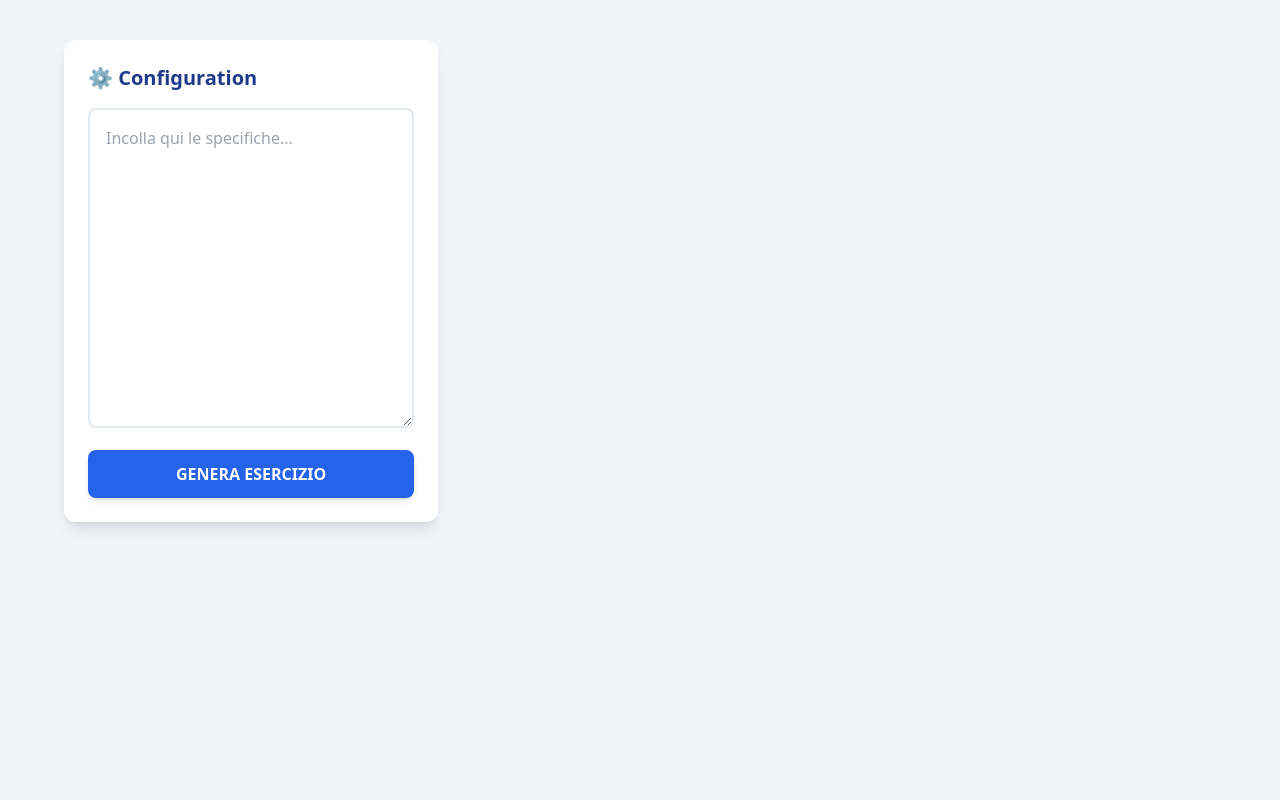
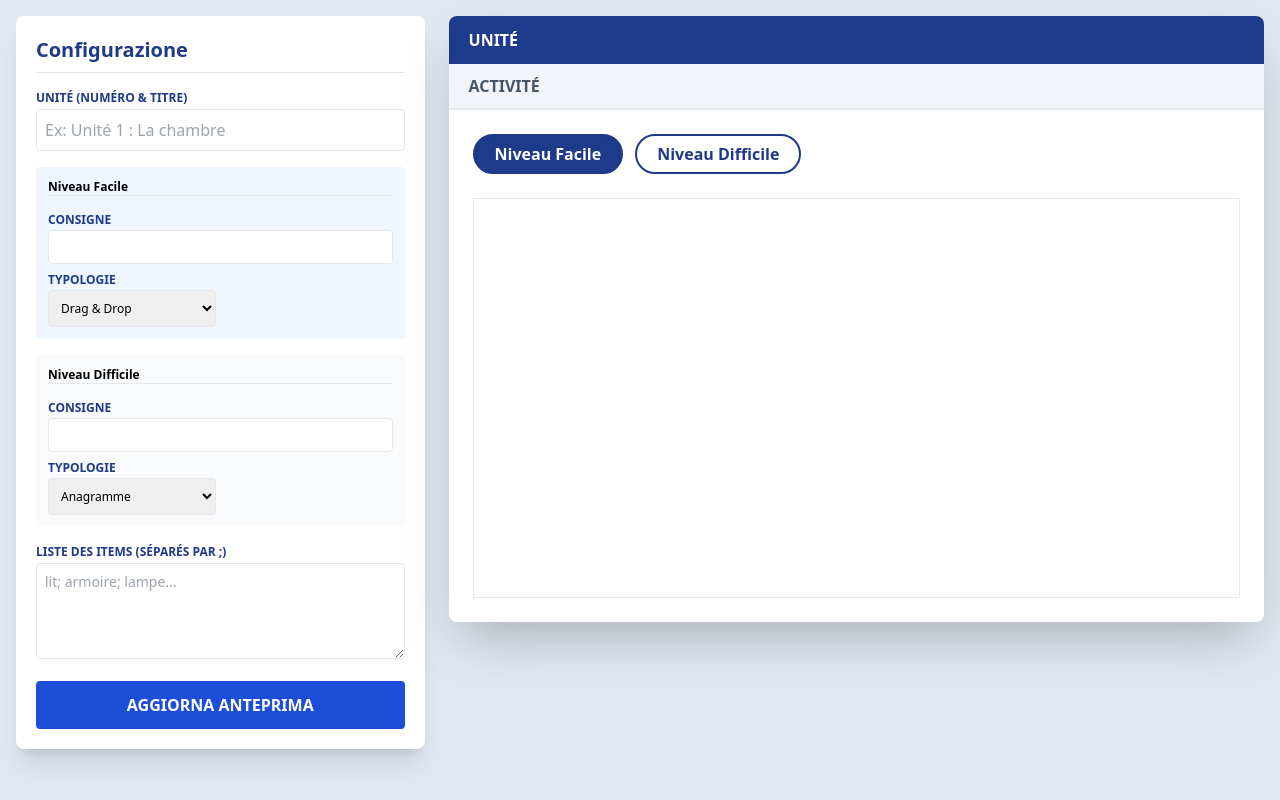
Before and after one commit to pietroputignano/strumento-didattico-ai, a Flask app: page / in a window 1280 px wide. Run offline with Flask 3, Linux system fonts and the light colour scheme; some libraries are stand-ins or nearby versions.

Commit message:
Update index.html

```diff
--- a/templates/index.html
+++ b/templates/index.html
@@ -5,115 +5,106 @@
     <title>Générateur FLE Hachette</title>
     <script src="https://cdn.tailwindcss.com"></script>
     <style>
-        .h-1 { background-color: #2b469b; color: white; padding: 12px; font-weight: bold; text-transform: uppercase; font-size: 1.1rem; }
-        .h-2 { background-color: #e2e8f0; color: #475569; padding: 10px; font-weight: bold; border-bottom: 2px solid #cbd5e1; }
-        .btn-lvl { padding: 6px 20px; border-radius: 999px; border: 2px solid #2b469b; color: #2b469b; font-weight: bold; transition: 0.3s; }
-        .btn-lvl.active { background-color: #2b469b; color: white; }
-        .game-box { min-height: 350px; background: white; border: 1px solid #e2e8f0; border-radius: 0 0 8px 8px; }
-        .domino { border: 2px solid #2b469b; padding: 15px; border-radius: 8px; display: inline-block; margin: 8px; background: #f8fafc; font-weight: 600; }
+        .h-unite { background-color: #1e3a8a; color: white; padding: 12px 20px; font-weight: bold; text-transform: uppercase; }
+        .h-activite { background-color: #f1f5f9; color: #475569; padding: 10px 20px; font-weight: bold; border-bottom: 2px solid #e2e8f0; }
+        .btn-lvl { padding: 6px 20px; border-radius: 999px; border: 2px solid #1e3a8a; color: #1e3a8a; font-weight: bold; }
+        .btn-lvl.active { background-color: #1e3a8a; color: white; }
+        .game-canvas { min-height: 400px; background: white; border: 1px solid #e2e8f0; }
+        .input-label { font-size: 0.75rem; font-weight: bold; color: #1e3a8a; text-transform: uppercase; margin-bottom: 2px; display: block; }
     </style>
 </head>
-<body class="bg-slate-100 p-4 md:p-10">
+<body class="bg-slate-200 p-4">
 
-    <div class="max-w-6xl mx-auto flex flex-col md:flex-row gap-8">
-        <div class="md:w-1/3 bg-white p-6 rounded-xl shadow-lg">
-            <h2 class="text-xl font-bold mb-4 text-blue-900">⚙️ Configuration</h2>
-            <textarea id="userInput" class="w-full h-80 p-4 border-2 border-slate-200 rounded-lg mb-4 focus:border-blue-500 outline-none transition" placeholder="Incolla qui le specifiche..."></textarea>
-            <button onclick="genera()" id="btn-main" class="w-full bg-blue-600 text-white py-3 rounded-lg font-bold hover:bg-blue-800 shadow-md active:scale-95 transition">GENERA ESERCIZIO</button>
-        </div>
+    <div class="max-w-7xl mx-auto flex flex-col lg:flex-row gap-6">
+        <div class="lg:w-1/3 bg-white p-5 rounded-lg shadow-xl space-y-4">
+            <h2 class="text-xl font-bold text-blue-900 border-b pb-2">Configurazione</h2>
 
-        <div class="md:w-2/3">
-            <div id="preview" class="hidden shadow-2xl rounded-xl overflow-hidden bg-white">
-                <div id="out-unite" class="h-1 text-center md:text-left"></div>
-                <div id="out-titre" class="h-2 text-center md:text-left"></div>
+            <div>
+                <label class="input-label">Unité (Numéro & Titre)</label>
+                <input id="in-unite" type="text" class="w-full p-2 border rounded" placeholder="Ex: Unité 1 : La chambre">
+            </div>
 
-                <div class="p-6">
-                    <div class="flex gap-4 mb-6 justify-center md:justify-start">
-                        <button id="btn-f" class="btn-lvl active" onclick="switchLvl('f')">Niveau Facile</button>
-                        <button id="btn-d" class="btn-lvl" onclick="switchLvl('d')">Niveau Difficile</button>
-                    </div>
-
-                    <p id="out-consigne" class="text-slate-600 italic mb-6 text-lg"></p>
-                    <div id="game-area" class="game-box p-8 flex flex-wrap justify-center items-center">
-                        </div>
+            <div class="grid grid-cols-2 gap-2 text-xs bg-blue-50 p-3 rounded">
+                <div class="col-span-2 font-bold border-b mb-2">Niveau Facile</div>
+                <div class="col-span-2">
+                    <label class="input-label">Consigne</label>
+                    <input id="con-f" type="text" class="w-full p-2 border rounded text-xs">
+                </div>
+                <div>
+                    <label class="input-label">Typologie</label>
+                    <select id="type-f" class="w-full p-2 border rounded text-xs">
+                        <option value="drag">Drag & Drop</option>
+                        <option value="memory">Memory</option>
+                    </select>
                 </div>
             </div>
 
-            <div id="loading" class="hidden flex flex-col items-center justify-center h-full space-y-4 py-20">
-                <div class="animate-spin rounded-full h-12 w-12 border-b-2 border-blue-600"></div>
-                <p class="text-slate-500 font-medium">L'IA sta creando la risorsa...</p>
+            <div class="grid grid-cols-2 gap-2 text-xs bg-slate-50 p-3 rounded">
+                <div class="col-span-2 font-bold border-b mb-2">Niveau Difficile</div>
+                <div class="col-span-2">
+                    <label class="input-label">Consigne</label>
+                    <input id="con-d" type="text" class="w-full p-2 border rounded text-xs">
+                </div>
+                <div>
+                    <label class="input-label">Typologie</label>
+                    <select id="type-d" class="w-full p-2 border rounded text-xs">
+                        <option value="anagramme">Anagramme</option>
+                        <option value="croises">Mots Croisés</option>
+                    </select>
+                </div>
+            </div>
+
+            <div>
+                <label class="input-label">Liste des Items (Séparés par ;)</label>
+                <textarea id="items-list" class="w-full h-24 p-2 border rounded text-sm" placeholder="lit; armoire; lampe..."></textarea>
+            </div>
+
+            <button onclick="aggiornaAnteprima()" class="w-full bg-blue-700 text-white py-3 rounded font-bold hover:bg-blue-800 transition">AGGIORNA ANTEPRIMA</button>
+        </div>
+
+        <div class="lg:w-2/3">
+            <div id="res-container" class="bg-white rounded-lg shadow-2xl overflow-hidden min-h-[600px]">
+                <div id="res-unite" class="h-unite">UNITÉ</div>
+                <div id="res-activite" class="h-activite">ACTIVITÉ</div>
+
+                <div class="p-6">
+                    <div class="flex gap-3 mb-6">
+                        <button id="b-f" class="btn-lvl active" onclick="setLvl('f')">Niveau Facile</button>
+                        <button id="b-d" class="btn-lvl" onclick="setLvl('d')">Niveau Difficile</button>
+                    </div>
+
+                    <p id="res-consigne" class="italic text-slate-600 mb-6 text-lg"></p>
+
+                    <div id="game-area" class="game-canvas p-10 flex flex-wrap gap-4 justify-center items-center">
+                        </div>
+                </div>
             </div>
         </div>
     </div>
 
     <script>
-        let data = null;
+        let currentLevel = 'f';
 
-        async function genera() {
-            const txt = document.getElementById('userInput').value;
-            if(!txt) return alert("Inserisci il testo!");
-
-            document.getElementById('preview').classList.add('hidden');
-            document.getElementById('loading').classList.remove('hidden');
-
-            try {
-                const r = await fetch('/generate', {
-                    method: 'POST',
-                    headers: {'Content-Type': 'application/json'},
-                    body: JSON.stringify({testo: txt})
-                });
-                const rawData = await r.json();
-
-                // Normalizzazione dei dati: così non avremo più "undefined"
-                data = {
-                    unite: rawData.unite || rawData.unite_titre || "Unité 1",
-                    titre_activite: rawData.titre_activite || rawData.activite || "Activité",
-                    items: rawData.items || [],
-                    consigne_f: rawData.consigne_f || rawData.consigne_facile || "Lis et déplace.",
-                    consigne_d: rawData.consigne_d || rawData.consigne_difficile || "Remets en ordre."
-                };
-
-                document.getElementById('loading').classList.add('hidden');
-                document.getElementById('preview').classList.remove('hidden');
-
-                document.getElementById('out-unite').innerText = data.unite;
-                document.getElementById('out-titre').innerText = data.titre_activite;
-                switchLvl('f');
-            } catch (e) {
-                console.error(e);
-                alert("Errore. Riprova tra un istante.");
-                document.getElementById('loading').classList.add('hidden');
-            }
+        function aggiornaAnteprima() {
+            document.getElementById('res-unite').innerText = document.getElementById('in-unite').value || "UNITÉ";
+            document.getElementById('res-activite').innerText = "Activité";
+            setLvl(currentLevel);
         }
 
-        function switchLvl(l) {
+        function setLvl(l) {
+            currentLevel = l;
+            document.getElementById('b-f').classList.toggle('active', l === 'f');
+            document.getElementById('b-d').classList.toggle('active', l === 'd');
+
+            const items = document.getElementById('items-list').value.split(';').filter(i => i.trim() !== "");
             const area = document.getElementById('game-area');
-            document.getElementById('btn-f').classList.toggle('active', l === 'f');
-            document.getElementById('btn-d').classList.toggle('active', l === 'd');
 
             if(l === 'f') {
-                document.getElementById('out-consigne').innerText = data.consigne_f;
-                area.innerHTML = data.items.map(i => `
-                    <div class="domino group">
-                        <div class="text-xs text-blue-300 mb-1 border-b border-blue-100">Visuel</div>
-                        <div class="py-2">🖼️</div>
-                        <div class="bg-blue-100 text-blue-900 p-1 rounded mt-1">${i}</div>
-                    </div>
-                `).join('');
+                document.getElementById('res-consigne').innerText = document.getElementById('con-f').value || "Consigne facile";
+                area.innerHTML = items.map(i => `<div class="border-2 border-blue-800 p-4 rounded bg-blue-50 font-bold">${i.trim()}</div>`).join('');
             } else {
-                document.getElementById('out-consigne').innerText = data.consigne_d;
-                area.innerHTML = `
-                    <div class="grid grid-cols-2 md:grid-cols-3 gap-4 w-full">
-                        ${data.items.map(i => `
-                            <div class="border-2 border-dashed p-4 rounded-lg bg-slate-50 relative">
-                                <div class="text-2xl mb-2">🖼️</div>
-                                <div class="flex gap-1 justify-center">
-                                    ${i.split('').sort(() => Math.random() - 0.5).map(l => `<span class="bg-white border shadow-sm px-2 rounded">${l}</span>`).join('')}
-                                </div>
-                                <span class="absolute top-1 right-2 text-blue-500 font-bold">?</span>
-                            </div>
-                        `).join('')}
-                    </div>`;
+                document.getElementById('res-consigne').innerText = document.getElementById('con-d').value || "Consigne difficile";
+                area.innerHTML = items.map(i => `<div class="p-4 border rounded bg-slate-100 italic">? (Anagramme de ${i.trim()})</div>`).join('');
             }
         }
     </script>
```
